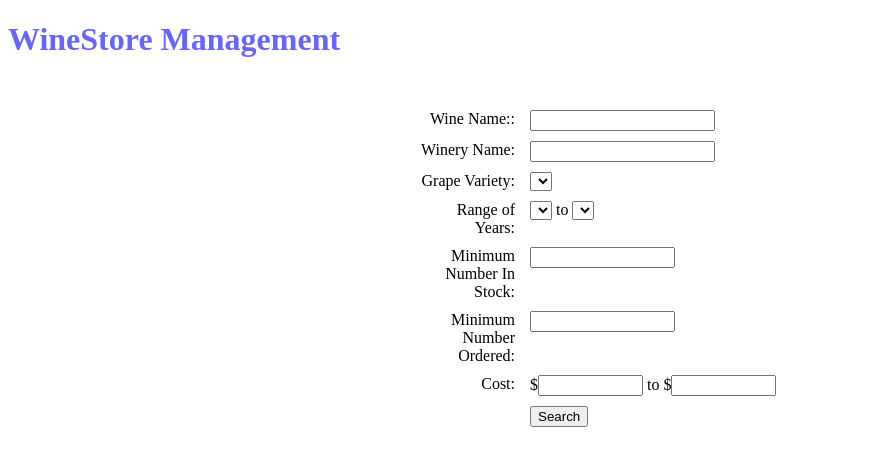
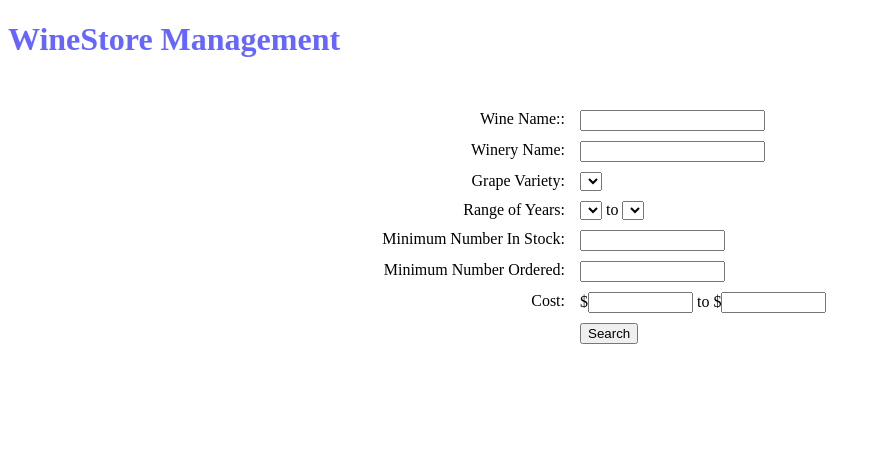
Before and after one commit to RMITGavin/assignment1, a PHP site: page /search.php in a window 1280 px wide. Shown: the top 466 px of the page, without its empty margins (0-881 px from the left). Run offline with PHP 8.4, Linux system fonts and the light colour scheme; data that the repository does not hold is empty.

Commit message:
change formcontainer to width:550px  fix css layout

```diff
--- a/partB/mystyle.css
+++ b/partB/mystyle.css
@@ -1,6 +1,6 @@
 #formcontainer
 	{
-	width:450px;
+	width:550px;
 	margin:0 auto;
 	padding-top:20px;
 	}
@@ -13,7 +13,7 @@ div.row
 span.label
 	{
 	float: left;
-	width: 100px;
+	width: 200px;
 	text-align: right;
 	}
 span.formw
@@ -29,7 +29,7 @@ div.error
 	}
 .auto-style2
         {
+	     text-align: center;
             color: #6666FF;
             background-color: #FFFFFF;
-	     text-align: center;
         }
```
